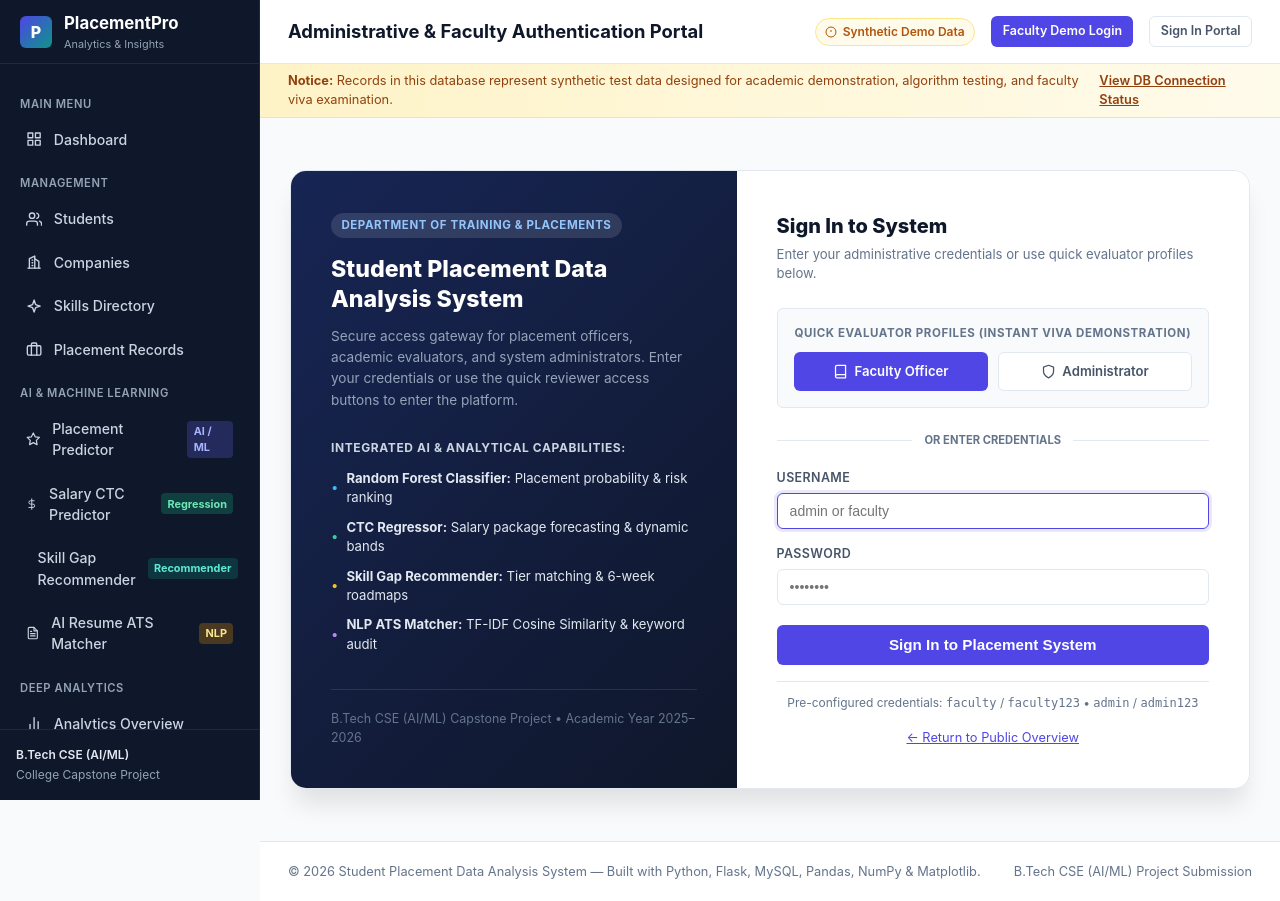
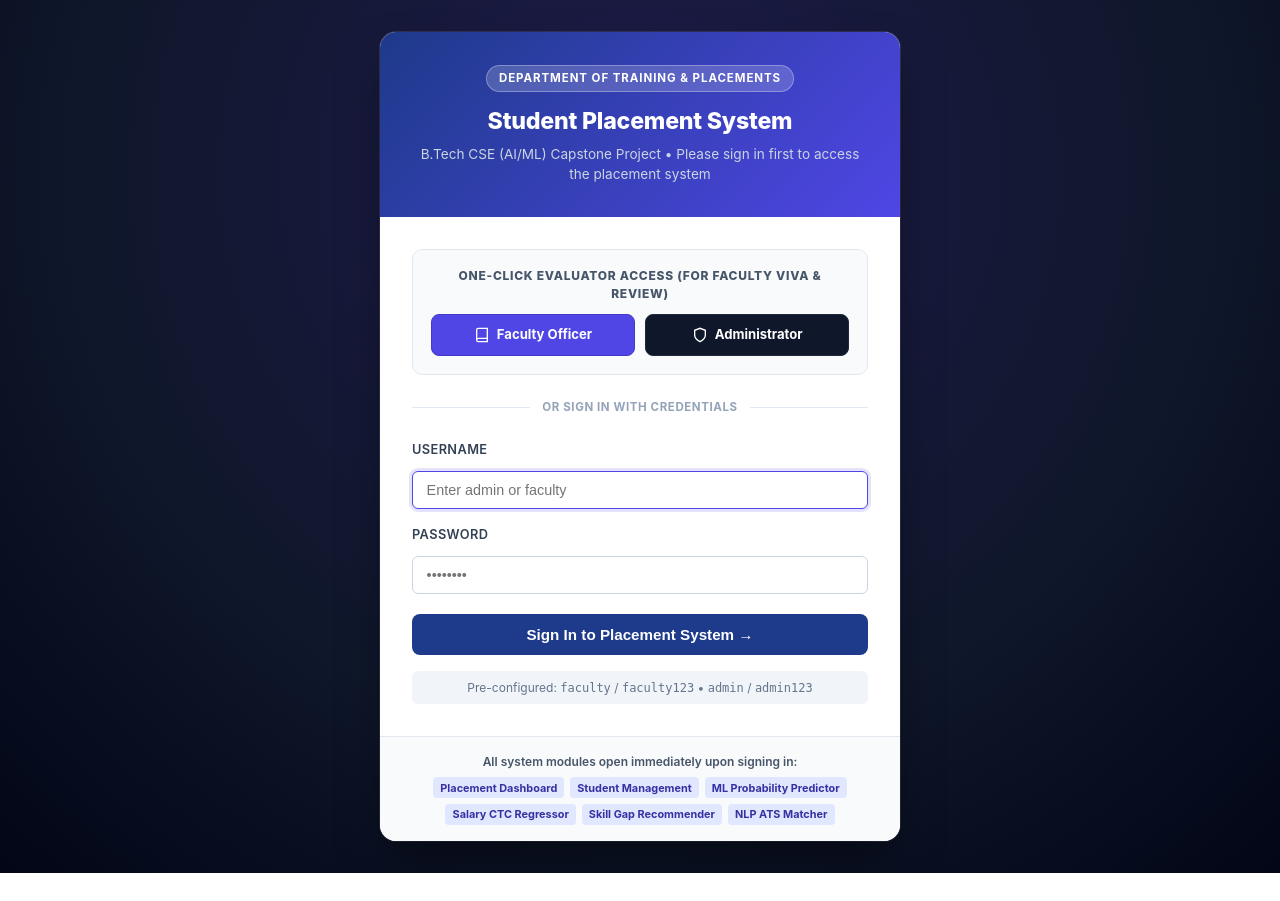
Before and after one commit to hemalatha24088-glitch/student-placement-data-analysis-system, a Flask app: page /login in a window 1280 px wide. After the commit the page ends 873 px from the top, so only its background shows below. Run offline with Flask 3, Linux system fonts and the light colour scheme.

Commit message:
Enforce Sign In First workflow: require login before opening dashboard and system modules

```diff
--- a/app/__init__.py
+++ b/app/__init__.py
@@ -51,7 +51,6 @@ def create_app(config_class=Config):
             "auth.login",
             "auth.demo_login",
             "auth.logout",
-            "main.index",
             "main.health_page",
             "static"
         }
@@ -60,8 +59,8 @@ def create_app(config_class=Config):
             return
 
         if request.endpoint and not session.get("user_id"):
-            flash("Please sign in first to access the placement system.", "warning")
-            return redirect(url_for("auth.login", next=request.url))
+            next_dest = url_for("main.dashboard") if request.path in ("/", "/login") else request.url
+            return redirect(url_for("auth.login", next=next_dest))
 
     # Custom Jinja2 Filters
     @app.template_filter("currency_lpa")
--- a/app/routes/auth.py
+++ b/app/routes/auth.py
@@ -64,5 +64,5 @@ def demo_login(role):
 @auth_bp.route("/logout")
 def logout():
     session.clear()
-    flash("You have been signed out successfully.", "info")
-    return redirect(url_for("main.index"))
+    flash("You have been signed out. Please sign in to access the system.", "info")
+    return redirect(url_for("auth.login"))
--- a/app/templates/auth/login.html
+++ b/app/templates/auth/login.html
@@ -1,95 +1,276 @@
-{% extends "base.html" %}
+<!DOCTYPE html>
+<html lang="en">
+<head>
+    <meta charset="UTF-8">
+    <meta name="viewport" content="width=device-width, initial-scale=1.0">
+    <title>Sign In First | Student Placement Data Analysis System</title>
+    <link rel="stylesheet" href="{{ url_for('static', filename='css/style.css') }}">
+    <style>
+        body {
+            min-height: 100vh;
+            background: radial-gradient(circle at 50% 20%, #1e1b4b 0%, #0f172a 60%, #020617 100%);
+            display: flex;
+            align-items: center;
+            justify-content: center;
+            padding: 2rem 1rem;
+            font-family: -apple-system, BlinkMacSystemFont, "Segoe UI", Roboto, Arial, sans-serif;
+            color: #f8fafc;
+            margin: 0;
+        }
+        .portal-card {
+            width: 100%;
+            max-width: 520px;
+            background: #ffffff;
+            color: #0f172a;
+            border-radius: 16px;
+            box-shadow: 0 25px 50px -12px rgba(0, 0, 0, 0.5), 0 0 0 1px rgba(255, 255, 255, 0.1);
+            overflow: hidden;
+        }
+        .portal-header {
+            background: linear-gradient(135deg, #1e3a8a, #4f46e5);
+            padding: 2rem;
+            text-align: center;
+            color: #ffffff;
+            position: relative;
+        }
+        .portal-badge {
+            display: inline-block;
+            background: rgba(255, 255, 255, 0.18);
+            border: 1px solid rgba(255, 255, 255, 0.3);
+            color: #ffffff;
+            font-size: 0.72rem;
+            font-weight: 700;
+            text-transform: uppercase;
+            letter-spacing: 0.08em;
+            padding: 0.25rem 0.75rem;
+            border-radius: 9999px;
+            margin-bottom: 0.75rem;
+        }
+        .portal-title {
+            font-size: 1.45rem;
+            font-weight: 800;
+            letter-spacing: -0.01em;
+            margin: 0 0 0.4rem 0;
+            color: #ffffff;
+        }
+        .portal-subtitle {
+            font-size: 0.85rem;
+            color: #cbd5e1;
+            margin: 0;
+            line-height: 1.45;
+        }
+        .portal-body {
+            padding: 2rem;
+        }
+        .demo-box {
+            background: #f8fafc;
+            border: 1px solid #e2e8f0;
+            border-radius: 10px;
+            padding: 1.1rem;
+            margin-bottom: 1.5rem;
+            text-align: center;
+        }
+        .demo-title {
+            font-size: 0.75rem;
+            font-weight: 800;
+            text-transform: uppercase;
+            letter-spacing: 0.06em;
+            color: #475569;
+            margin-bottom: 0.65rem;
+        }
+        .demo-buttons {
+            display: grid;
+            grid-template-columns: 1fr 1fr;
+            gap: 0.6rem;
+        }
+        .btn-demo {
+            display: flex;
+            align-items: center;
+            justify-content: center;
+            gap: 0.45rem;
+            padding: 0.65rem 0.75rem;
+            border-radius: 8px;
+            font-size: 0.82rem;
+            font-weight: 700;
+            text-decoration: none;
+            transition: all 0.2s ease;
+        }
+        .btn-faculty {
+            background: #4f46e5;
+            color: #ffffff;
+            border: 1px solid #4338ca;
+        }
+        .btn-faculty:hover {
+            background: #4338ca;
+            color: #ffffff;
+        }
+        .btn-admin {
+            background: #0f172a;
+            color: #ffffff;
+            border: 1px solid #1e293b;
+        }
+        .btn-admin:hover {
+            background: #1e293b;
+            color: #ffffff;
+        }
+        .divider {
+            display: flex;
+            align-items: center;
+            margin: 1.5rem 0;
+            gap: 0.75rem;
+        }
+        .divider-line {
+            flex: 1;
+            height: 1px;
+            background: #e2e8f0;
+        }
+        .divider-text {
+            font-size: 0.72rem;
+            font-weight: 700;
+            color: #94a3b8;
+            text-transform: uppercase;
+            letter-spacing: 0.05em;
+        }
+        .form-group {
+            margin-bottom: 1rem;
+        }
+        .form-label {
+            display: block;
+            font-size: 0.8rem;
+            font-weight: 600;
+            color: #334155;
+            margin-bottom: 0.35rem;
+        }
+        .form-control {
+            width: 100%;
+            padding: 0.65rem 0.85rem;
+            border: 1px solid #cbd5e1;
+            border-radius: 6px;
+            font-size: 0.9rem;
+            box-sizing: border-box;
+            transition: border-color 0.2s;
+        }
+        .form-control:focus {
+            outline: none;
+            border-color: #4f46e5;
+            box-shadow: 0 0 0 3px rgba(79, 70, 229, 0.15);
+        }
+        .btn-submit {
+            width: 100%;
+            background: #1e3a8a;
+            color: #ffffff;
+            border: none;
+            padding: 0.75rem;
+            border-radius: 8px;
+            font-size: 0.95rem;
+            font-weight: 700;
+            cursor: pointer;
+            transition: background 0.2s;
+        }
+        .btn-submit:hover {
+            background: #172554;
+        }
+        .credentials-pill {
+            margin-top: 1rem;
+            text-align: center;
+            font-size: 0.75rem;
+            color: #64748b;
+            background: #f1f5f9;
+            padding: 0.45rem;
+            border-radius: 6px;
+        }
+        .portal-footer {
+            background: #f8fafc;
+            border-top: 1px solid #e2e8f0;
+            padding: 1rem 1.5rem;
+            text-align: center;
+            font-size: 0.75rem;
+            color: #64748b;
+        }
+        .feature-tags {
+            display: flex;
+            justify-content: center;
+            flex-wrap: wrap;
+            gap: 0.35rem;
+            margin-top: 0.4rem;
+        }
+        .tag {
+            background: #e0e7ff;
+            color: #3730a3;
+            font-size: 0.68rem;
+            font-weight: 700;
+            padding: 0.15rem 0.45rem;
+            border-radius: 4px;
+        }
+        .flash-alert {
+            padding: 0.75rem 1rem;
+            border-radius: 6px;
+            font-size: 0.85rem;
+            margin-bottom: 1.25rem;
+            font-weight: 600;
+        }
+        .alert-danger { background: #fee2e2; color: #991b1b; border: 1px solid #fca5a5; }
+        .alert-success { background: #dcfce7; color: #166534; border: 1px solid #86efac; }
+        .alert-warning { background: #fef3c7; color: #92400e; border: 1px solid #fcd34d; }
+        .alert-info { background: #e0f2fe; color: #075985; border: 1px solid #bae6fd; }
+    </style>
+</head>
+<body>
 
-{% block title %}Sign In | Student Placement Data Analysis System{% endblock %}
-{% block page_title %}Administrative & Faculty Authentication Portal{% endblock %}
-
-{% block content %}
-<div style="max-width: 960px; margin: 1.5rem auto;">
-    <div class="table-card" style="padding: 0; overflow: hidden; border-radius: var(--radius-lg); box-shadow: 0 20px 25px -5px rgba(0, 0, 0, 0.1);">
-        <div style="display: grid; grid-template-columns: 1fr 1.15fr;">
-            <!-- Left Panel: Institutional Branding & AI Suite Preview -->
-            <div style="background: linear-gradient(135deg, var(--navy-dark), var(--primary-900)); color: #f8fafc; padding: 2.5rem; display: flex; flex-direction: column; justify-content: space-between;">
-                <div>
-                    <div style="display: inline-block; padding: 0.25rem 0.65rem; background: rgba(255,255,255,0.12); color: #93c5fd; border-radius: 9999px; font-size: 0.72rem; font-weight: 700; text-transform: uppercase; letter-spacing: 0.05em; margin-bottom: 1rem;">
-                        Department of Training & Placements
-                    </div>
-                    <h2 style="font-size: 1.45rem; font-weight: 800; color: #ffffff; line-height: 1.3; margin-bottom: 0.75rem;">
-                        Student Placement Data Analysis System
-                    </h2>
-                    <p style="font-size: 0.85rem; color: #94a3b8; line-height: 1.55; margin-bottom: 1.75rem;">
-                        Secure access gateway for placement officers, academic evaluators, and system administrators. Enter your credentials or use the quick reviewer access buttons to enter the platform.
-                    </p>
-
-                    <!-- 4 AI Pillars Preview List -->
-                    <div style="font-size: 0.75rem; text-transform: uppercase; letter-spacing: 0.05em; font-weight: 700; color: #cbd5e1; margin-bottom: 0.75rem;">
-                        Integrated AI & Analytical Capabilities:
-                    </div>
-                    <div style="display: flex; flex-direction: column; gap: 0.6rem;">
-                        <div style="display: flex; align-items: center; gap: 0.5rem; font-size: 0.82rem; color: #e2e8f0;">
-                            <span style="color: #38bdf8;">&bull;</span>
-                            <span><strong>Random Forest Classifier:</strong> Placement probability & risk ranking</span>
-                        </div>
-                        <div style="display: flex; align-items: center; gap: 0.5rem; font-size: 0.82rem; color: #e2e8f0;">
-                            <span style="color: #34d399;">&bull;</span>
-                            <span><strong>CTC Regressor:</strong> Salary package forecasting & dynamic bands</span>
-                        </div>
-                        <div style="display: flex; align-items: center; gap: 0.5rem; font-size: 0.82rem; color: #e2e8f0;">
-                            <span style="color: #fbbf24;">&bull;</span>
-                            <span><strong>Skill Gap Recommender:</strong> Tier matching & 6-week roadmaps</span>
-                        </div>
-                        <div style="display: flex; align-items: center; gap: 0.5rem; font-size: 0.82rem; color: #e2e8f0;">
-                            <span style="color: #c084fc;">&bull;</span>
-                            <span><strong>NLP ATS Matcher:</strong> TF-IDF Cosine Similarity & keyword audit</span>
-                        </div>
-                    </div>
-                </div>
-
-                <div style="border-top: 1px solid rgba(255,255,255,0.1); padding-top: 1.25rem; margin-top: 2rem; font-size: 0.78rem; color: #64748b;">
-                    B.Tech CSE (AI/ML) Capstone Project &bull; Academic Year 2025–2026
-                </div>
-            </div>
-
-            <!-- Right Panel: Interactive Login Form & Quick Access -->
-            <div style="padding: 2.5rem; background: #ffffff;">
-                <div style="margin-bottom: 1.5rem;">
-                    <h3 style="font-size: 1.25rem; font-weight: 800; color: var(--primary-900); margin-bottom: 0.25rem;">
-                        Sign In to System
-                    </h3>
-                    <p style="font-size: 0.82rem; color: var(--text-muted); margin: 0;">
-                        Enter your administrative credentials or use quick evaluator profiles below.
+    <div class="portal-card">
+        <!-- Top Institutional Header -->
+        <div class="portal-header">
+            <div class="portal-badge">Department of Training &amp; Placements</div>
+            <h1 class="portal-title">Student Placement System</h1>
+            <p class="portal-subtitle">
+                B.Tech CSE (AI/ML) Capstone Project &bull; Please sign in first to access the placement system
             </p>
         </div>
 
-                <!-- Section 1: One-Click Quick Evaluator Access -->
-                <div style="background: var(--surface-bg); border: 1px solid var(--border-color); border-radius: var(--radius-sm); padding: 1rem; margin-bottom: 1.5rem;">
-                    <div style="font-size: 0.72rem; text-transform: uppercase; letter-spacing: 0.05em; font-weight: 700; color: var(--text-muted); margin-bottom: 0.6rem; text-align: center;">
-                        Quick Evaluator Profiles (Instant Viva Demonstration)
+        <!-- Card Body -->
+        <div class="portal-body">
+            <!-- Flash Notification Messages -->
+            {% with messages = get_flashed_messages(with_categories=true) %}
+                {% if messages %}
+                    {% for category, message in messages %}
+                        <div class="flash-alert alert-{{ category if category != 'error' else 'danger' }}">
+                            {{ message }}
                         </div>
-                    <div style="display: flex; gap: 0.6rem;">
-                        <a href="{{ url_for('auth.demo_login', role='faculty', next=next_url) }}" class="btn btn-indigo" style="flex: 1; font-size: 0.82rem; padding: 0.55rem; text-align: center; justify-content: center;">
-                            <svg class="icon" viewBox="0 0 24 24"><path d="M4 19.5A2.5 2.5 0 0 1 6.5 17H20"></path><path d="M6.5 2H20v20H6.5A2.5 2.5 0 0 1 4 19.5v-15A2.5 2.5 0 0 1 6.5 2z"></path></svg>
+                    {% endfor %}
+                {% endif %}
+            {% endwith %}
+
+            <!-- Section 1: One-Click Evaluator Sign-In (For Project Viva Demo) -->
+            <div class="demo-box">
+                <div class="demo-title">
+                    One-Click Evaluator Access (For Faculty Viva &amp; Review)
+                </div>
+                <div class="demo-buttons">
+                    <a href="{{ url_for('auth.demo_login', role='faculty', next=next_url) }}" class="btn-demo btn-faculty" title="1-Click Login as Faculty Reviewer">
+                        <svg style="width:16px;height:16px;" viewBox="0 0 24 24" fill="none" stroke="currentColor" stroke-width="2"><path d="M4 19.5A2.5 2.5 0 0 1 6.5 17H20"></path><path d="M6.5 2H20v20H6.5A2.5 2.5 0 0 1 4 19.5v-15A2.5 2.5 0 0 1 6.5 2z"></path></svg>
                         Faculty Officer
                     </a>
-                        <a href="{{ url_for('auth.demo_login', role='admin', next=next_url) }}" class="btn btn-secondary" style="flex: 1; font-size: 0.82rem; padding: 0.55rem; text-align: center; justify-content: center;">
-                            <svg class="icon" viewBox="0 0 24 24"><path d="M12 22s8-4 8-10V5l-8-3-8 3v7c0 6 8 10 8 10z"></path></svg>
+                    <a href="{{ url_for('auth.demo_login', role='admin', next=next_url) }}" class="btn-demo btn-admin" title="1-Click Login as Administrator">
+                        <svg style="width:16px;height:16px;" viewBox="0 0 24 24" fill="none" stroke="currentColor" stroke-width="2"><path d="M12 22s8-4 8-10V5l-8-3-8 3v7c0 6 8 10 8 10z"></path></svg>
                         Administrator
                     </a>
                 </div>
             </div>
 
-                <div style="display: flex; align-items: center; margin: 1.25rem 0; gap: 0.75rem;">
-                    <div style="flex: 1; height: 1px; background: var(--border-color);"></div>
-                    <span style="font-size: 0.7rem; color: var(--text-muted); font-weight: 700; text-transform: uppercase;">or enter credentials</span>
-                    <div style="flex: 1; height: 1px; background: var(--border-color);"></div>
+            <!-- Divider -->
+            <div class="divider">
+                <div class="divider-line"></div>
+                <span class="divider-text">or sign in with credentials</span>
+                <div class="divider-line"></div>
             </div>
 
-                <!-- Section 2: Credential Login Form -->
+            <!-- Section 2: Standard Username & Password Form -->
             <form method="POST" action="{{ url_for('auth.login') }}">
                 <input type="hidden" name="next" value="{{ next_url or '' }}">
 
-                    <div class="form-group" style="margin-bottom: 1rem;">
+                <div class="form-group">
                     <label class="form-label" for="username">Username</label>
-                        <input type="text" name="username" id="username" class="form-control" placeholder="admin or faculty" required autofocus>
+                    <input type="text" name="username" id="username" class="form-control" placeholder="Enter admin or faculty" required autofocus>
                 </div>
 
                 <div class="form-group" style="margin-bottom: 1.25rem;">
@@ -97,22 +278,31 @@
                     <input type="password" name="password" id="password" class="form-control" placeholder="••••••••" required>
                 </div>
 
-                    <button type="submit" class="btn btn-indigo" style="width: 100%; padding: 0.65rem; font-size: 0.95rem; font-weight: 700;">
-                        Sign In to Placement System
+                <button type="submit" class="btn-submit">
+                    Sign In to Placement System &rarr;
                 </button>
             </form>
 
-                <div style="margin-top: 1rem; text-align: center; font-size: 0.75rem; color: var(--text-muted); border-top: 1px solid var(--border-color); padding-top: 0.75rem;">
-                    Pre-configured credentials: <code>faculty</code> / <code>faculty123</code> &bull; <code>admin</code> / <code>admin123</code>
+            <div class="credentials-pill">
+                Pre-configured: <code>faculty</code> / <code>faculty123</code> &bull; <code>admin</code> / <code>admin123</code>
+            </div>
         </div>
 
-                <div style="margin-top: 0.75rem; text-align: center;">
-                    <a href="{{ url_for('main.index') }}" style="font-size: 0.8rem; color: var(--indigo-600); text-decoration: underline;">
-                        &larr; Return to Public Overview
-                    </a>
+        <!-- Footer Notice & Module Summary -->
+        <div class="portal-footer">
+            <div style="font-weight: 600; color: #475569; margin-bottom: 0.25rem;">
+                All system modules open immediately upon signing in:
+            </div>
+            <div class="feature-tags">
+                <span class="tag">Placement Dashboard</span>
+                <span class="tag">Student Management</span>
+                <span class="tag">ML Probability Predictor</span>
+                <span class="tag">Salary CTC Regressor</span>
+                <span class="tag">Skill Gap Recommender</span>
+                <span class="tag">NLP ATS Matcher</span>
             </div>
         </div>
     </div>
-    </div>
-</div>
-{% endblock %}
+
+</body>
+</html>
```
Also changed, not shown: app/routes/main.py (+9 -3 lines). Lines whose indentation alone changed are shown as unchanged.
